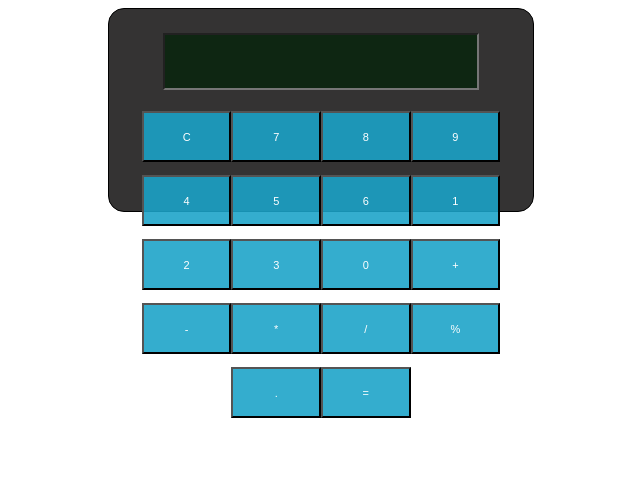
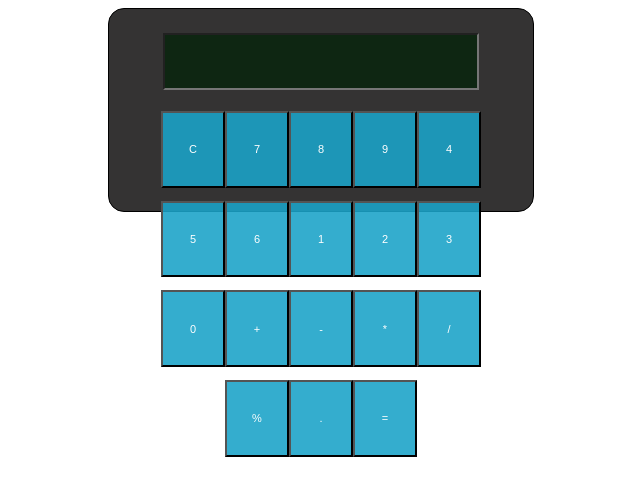
Before and after one commit to Tushalhansola124/Calculator2, a React (Vite) app: page / in a window 1280 px wide. Shown: the top 496 px of the page, without its empty margins (319-959 px from the left). Built offline with nearby package versions, Linux system fonts and the light colour scheme.

Commit message:
Update App.css

```diff
--- a/src/App.css
+++ b/src/App.css
@@ -18,9 +18,9 @@
   flex-wrap: wrap;
 }
 .btn{
-  width:7vw;
+  width:5vw;
   margin-top:1vw;
-  height:4vw;
+  height:6vw;
   font-family: Arial, Helvetica, sans-serif;
   font-weight:300;
   background-color: rgba(26, 163, 200, 0.885);
```
